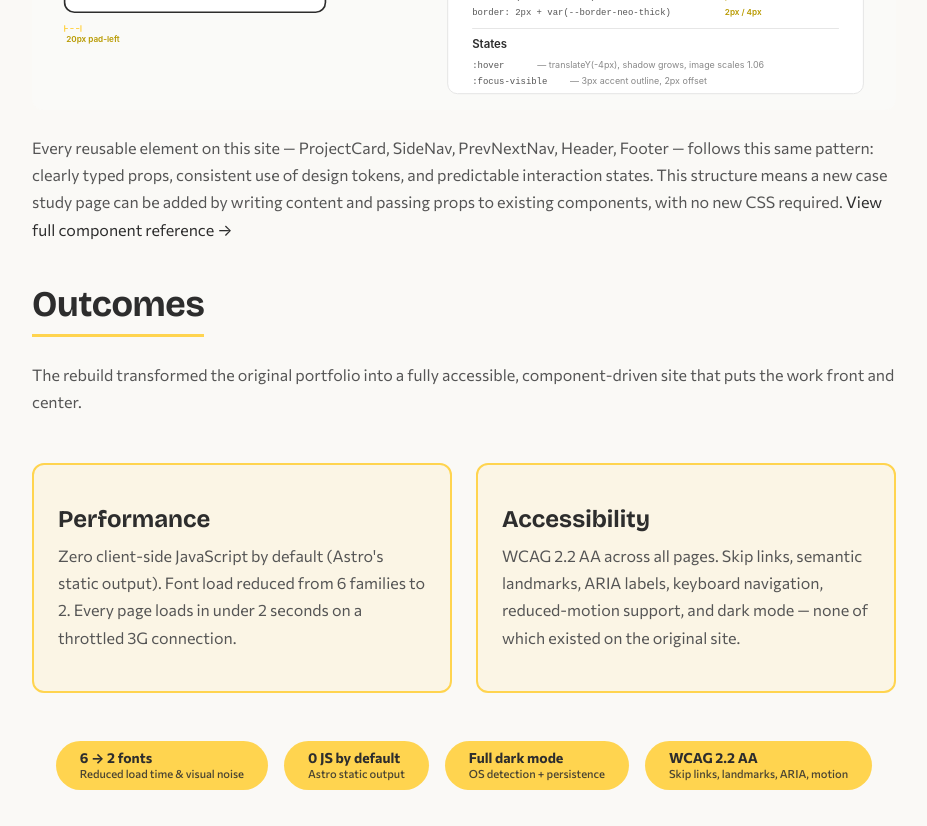
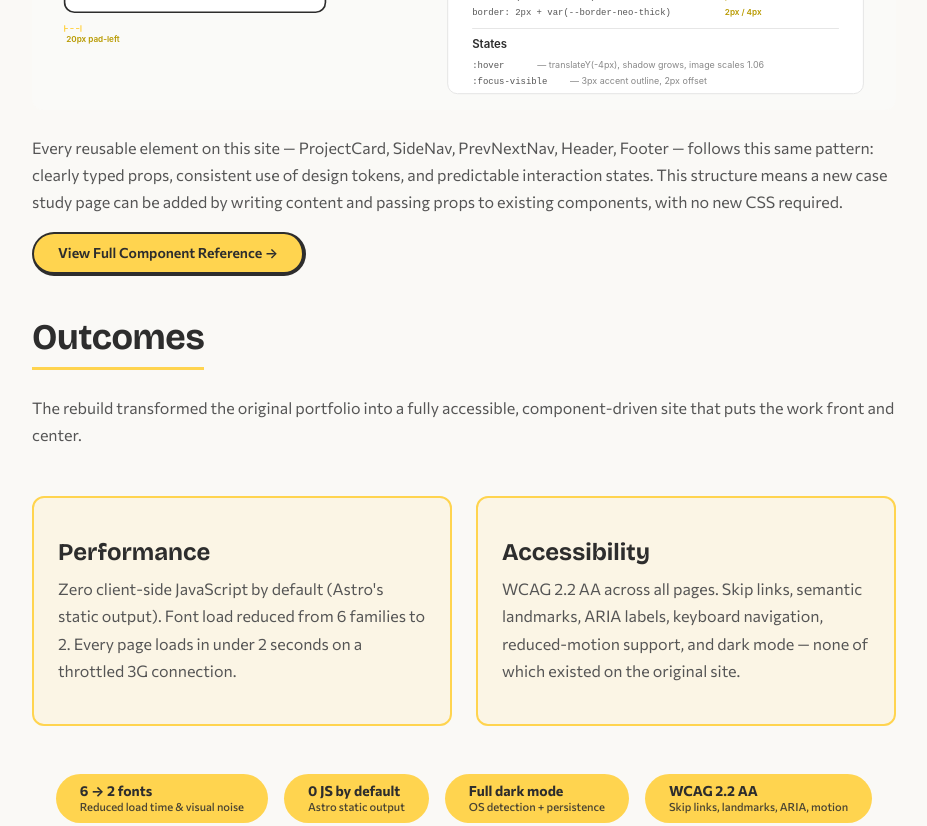
Before and after one commit to lidsocho/ux-by-lidia-ochoa, an Astro site: page /portfolio-site in a window 1280 px wide. Shown: the part 8100-8926 px from the top of the page, without its empty margins (296-1223 px from the left). Built offline with nearby package versions, Linux system fonts and the light colour scheme; Astro itself is replaced by a stand-in of ours.

Commit message:
Style component reference link as pill button
Co-Authored-By: Claude Opus 4.6 <noreply@anthropic.com>

```diff
--- a/src/pages/portfolio-site.astro
+++ b/src/pages/portfolio-site.astro
@@ -261,7 +261,8 @@ const sections = [
           <h2 id="dev-handoff-heading" class="case-section__heading reveal">Dev Handoff</h2>
           <p class="reveal">Because I both designed and built this site, I had the opportunity to practice what dev handoff looks like from both sides. The component spec below documents the ProjectCard component — its props, design tokens, spacing, and interaction states — in the format a developer would need to implement it from a design file.</p>
           <img src="/images/portfolio/component-spec.svg" alt="Component specification for the ProjectCard showing props (image, title, description, href, accentColor, disabled), design tokens (border-radius, padding, font families), and annotated spacing dimensions" class="reveal" loading="lazy" />
-          <p class="reveal">Every reusable element on this site — ProjectCard, SideNav, PrevNextNav, Header, Footer — follows this same pattern: clearly typed props, consistent use of design tokens, and predictable interaction states. This structure means a new case study page can be added by writing content and passing props to existing components, with no new CSS required. <a href="/docs/component-reference.html" class="inline-link">View full component reference →</a></p>
+          <p class="reveal">Every reusable element on this site — ProjectCard, SideNav, PrevNextNav, Header, Footer — follows this same pattern: clearly typed props, consistent use of design tokens, and predictable interaction states. This structure means a new case study page can be added by writing content and passing props to existing components, with no new CSS required.</p>
+          <a href="/docs/component-reference.html" class="project-card__cta reveal" style="margin-top: var(--space-sm); display: inline-flex;">View Full Component Reference →</a>
         </div>
       </section>
 
```
